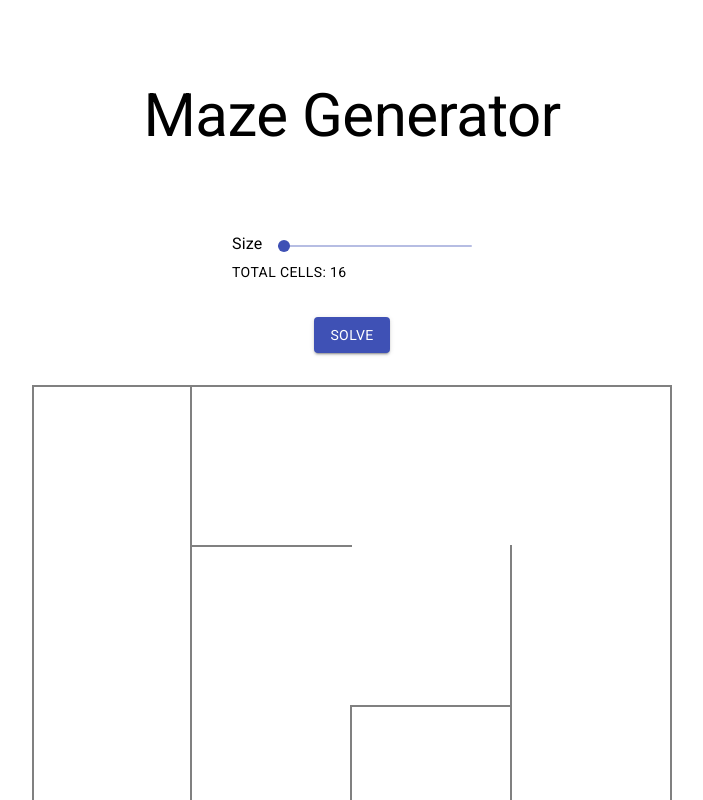
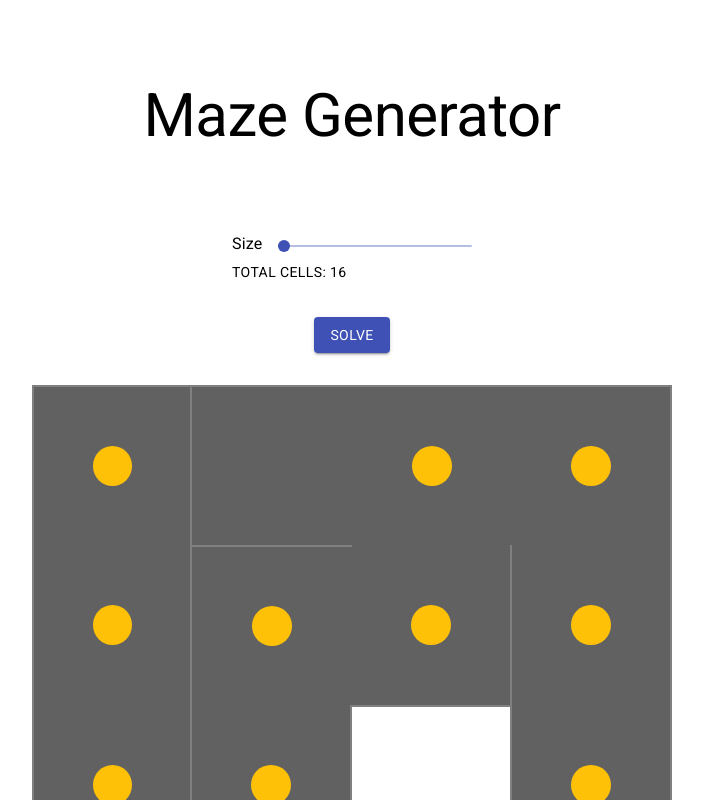
Before and after one commit to ColinCee/react-maze-generator, a React (Create React App) app: page / in a window 1280 px wide. Both pictures are taken after a click on the button "SOLVE". Shown: the top 800 px of the page, without its empty margins (288-991 px from the left). Built offline with nearby package versions, Linux system fonts and the light colour scheme.

Commit message:
first prototype, need optimization

```diff
--- a/src/components/grid/Cell.jsx
+++ b/src/components/grid/Cell.jsx
@@ -34,14 +34,32 @@ const generateBackgroundStyle = (node: Node) => {
   if (node.status === "QUEUED") {
     style.backgroundColor = "#1976d2";
   }
+
+  return style;
 };
 
 const Cell = ({ node }: Props) => {
   const style = {
+    display: "flex",
+    justifyContent: "center",
+    alignItems: "center",
     ...generateWallStyles(node),
     ...generateBackgroundStyle(node),
   };
-  return <div className="cell" style={style} />;
+  return (
+    <div className="cell" style={style}>
+      {node.isCurrent && (
+        <div
+          style={{
+            width: "25%",
+            height: "25%",
+            borderRadius: "50%",
+            backgroundColor: "#ffc107",
+          }}
+        />
+      )}
+    </div>
+  );
 };
 
 export default Cell;
--- a/src/maze/solver/DfsSolver.js
+++ b/src/maze/solver/DfsSolver.js
@@ -32,7 +32,7 @@ const DfsSolver = async (
       })
     );
 
-    await timer(250);
+    await timer(100);
 
     // Found path
     if (current.id === finish.id) {
```
